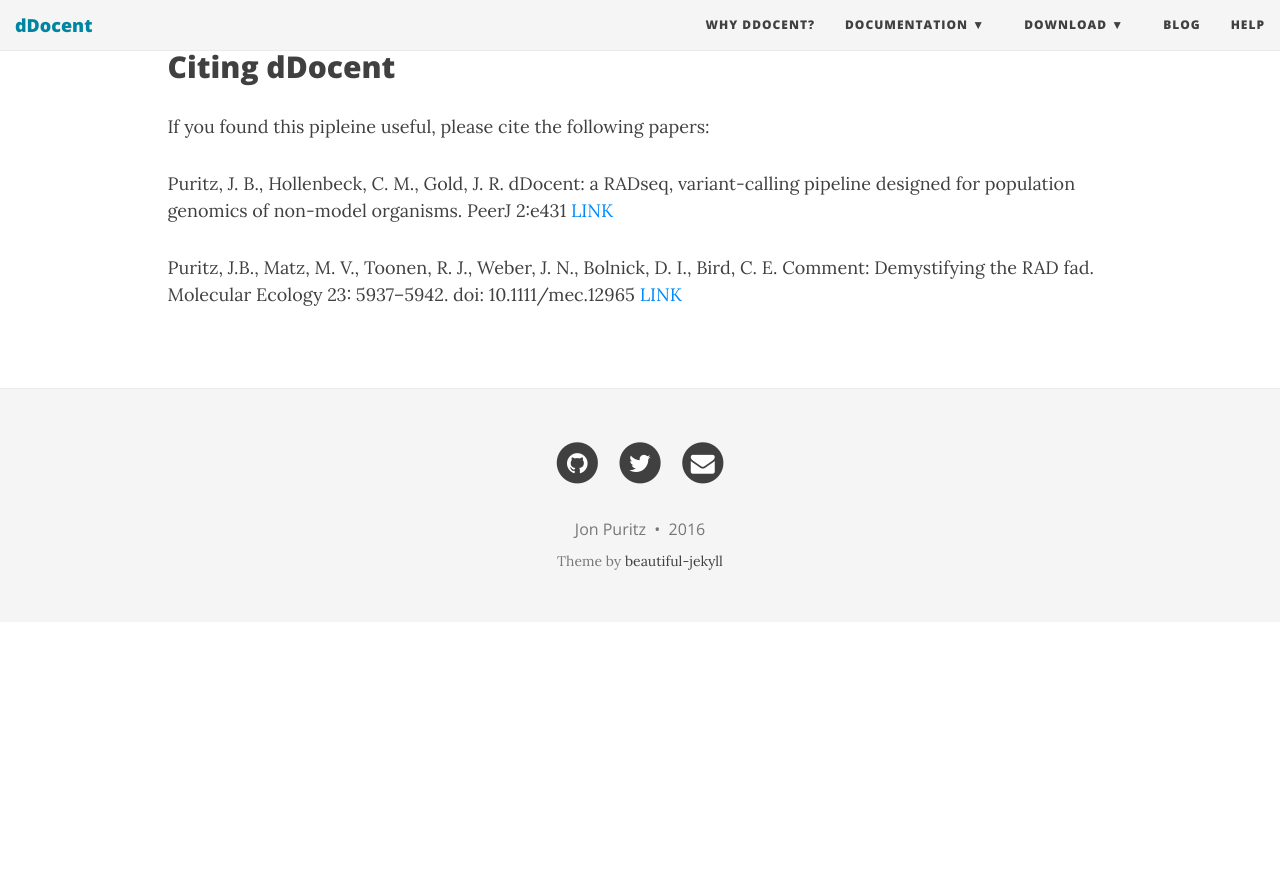
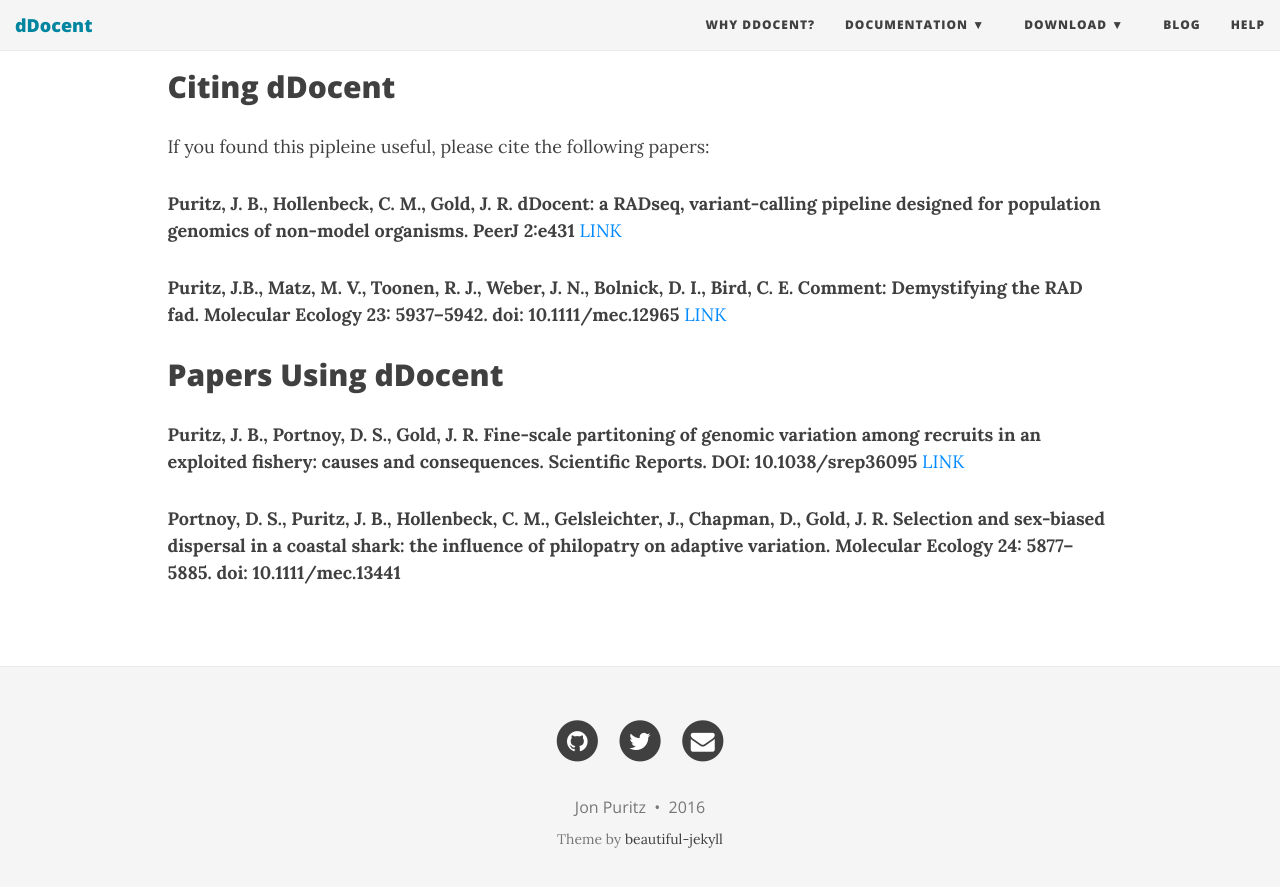
Before and after one commit to jpuritz/dDocent, a Jekyll site: the page built from UserGuide.md, in a window 1280 px wide and 900 px high, scrolled down 19510 px. Shown: the top 887 px of the window. Built offline with Jekyll 4.4.1, drawn with Linux system fonts in a browser that asks for light colours; nearby versions of some CDN libraries; before the commit the page ends 20132 px from its top, so only the background shows below that.

Commit message:
Update UserGuide.md

```diff
--- a/UserGuide.md
+++ b/UserGuide.md
@@ -30,6 +30,8 @@
 	* [SNP Calling](#snp-calling-customization)
 	* [VCF Filtering](#vcf-filtering-customization)
 * [Citing dDocent](#citing-ddocent)
+* [Papers using dDocent](#papers-using-ddocent)
+
 ---
 
 # What does dDocent do?
@@ -554,6 +556,12 @@
 
 If you found this pipleine useful, please cite the following papers:
 
-Puritz, J. B., Hollenbeck, C. M., Gold, J. R.  dDocent: a RADseq, variant-calling pipeline designed for population genomics of non-model organisms. PeerJ 2:e431 [LINK](http://dx.doi.org/10.7717/peerj.431)
+**Puritz, J. B., Hollenbeck, C. M., Gold, J. R.  dDocent: a RADseq, variant-calling pipeline designed for population genomics of non-model organisms. PeerJ 2:e431** [LINK](http://dx.doi.org/10.7717/peerj.431)
 
-Puritz, J.B., Matz, M. V., Toonen, R. J., Weber, J. N., Bolnick, D. I., Bird, C. E. Comment: Demystifying the RAD fad.  Molecular Ecology 23: 5937–5942. doi: 10.1111/mec.12965 [LINK](http://onlinelibrary.wiley.com/doi/10.1111/mec.12965/abstract)
+**Puritz, J.B., Matz, M. V., Toonen, R. J., Weber, J. N., Bolnick, D. I., Bird, C. E. Comment: Demystifying the RAD fad.  Molecular Ecology 23: 5937–5942. doi: 10.1111/mec.12965** [LINK](http://onlinelibrary.wiley.com/doi/10.1111/mec.12965/abstract)
+
+## Papers Using dDocent
+
+**Puritz, J. B., Portnoy, D. S., Gold, J. R.  Fine-scale partitoning of genomic variation among recruits in an exploited fishery: causes and consequences.  Scientific Reports. DOI: 10.1038/srep36095** [LINK](http://www.nature.com/articles/srep36095)
+
+**Portnoy, D. S., Puritz, J. B., Hollenbeck, C. M., Gelsleichter, J., Chapman, D., Gold, J. R.  Selection and sex-biased dispersal in a coastal shark: the influence of philopatry on adaptive variation. Molecular Ecology 24: 5877–5885. doi: 10.1111/mec.13441**
```
